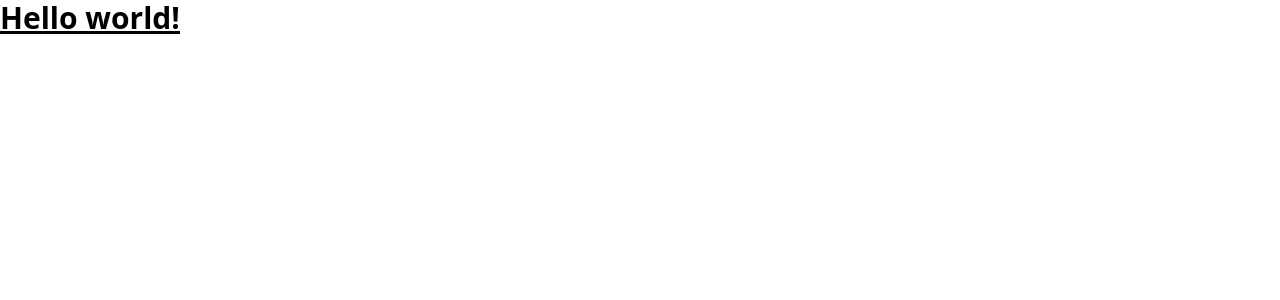
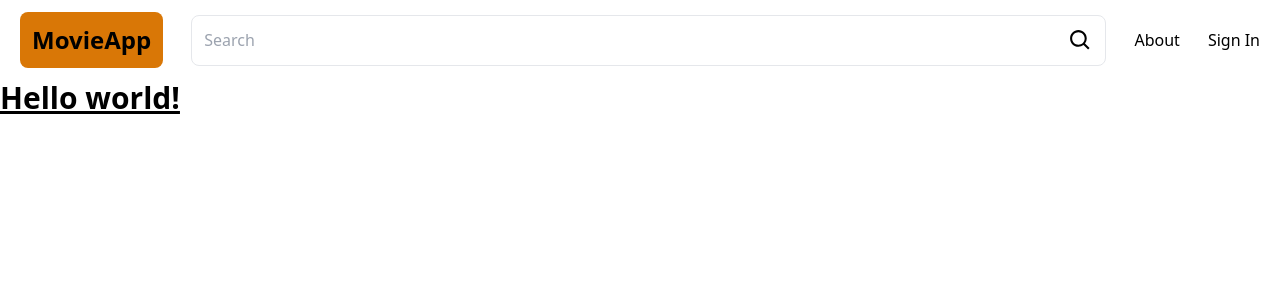
Before and after one commit to g1dotcom/movieapp-NextJS-, a Next.js app: page / in a window 1280 px wide. Shown: the top 300 px of the page. Built offline with nearby package versions, Linux system fonts and the light colour scheme.

Commit message:
created menu.jsx and header.jsx

```diff
--- a/package.json
+++ b/package.json
@@ -11,7 +11,8 @@
   "dependencies": {
     "next": "13.2.4",
     "react": "18.2.0",
-    "react-dom": "18.2.0"
+    "react-dom": "18.2.0",
+    "react-icons": "^4.8.0"
   },
   "devDependencies": {
     "autoprefixer": "^10.4.14",
--- a/src/app/layout.jsx
+++ b/src/app/layout.jsx
@@ -1,10 +1,18 @@
 import React from "react";
+
+//Css
 import "./globals.css";
+
+//components
+import Header from "@/components/Header";
 
 const layout = ({ children }) => {
   return (
     <html lang="en">
-      <body>{children}</body>
+      <body>
+        <Header />
+        {children}
+      </body>
     </html>
   );
 };
--- /dev/null
+++ b/src/components/Header.jsx
@@ -0,0 +1,41 @@
+import React from "react";
+
+//react-icons
+import { BiSearch } from "react-icons/bi";
+
+//components
+import MenuItem from "./MenuItem";
+
+const Header = () => {
+  const menu = [
+    {
+      name: "About",
+      url: "/about",
+    },
+    {
+      name: "Sign In",
+      url: "/login",
+    },
+  ];
+
+  return (
+    <div className="flex items-center gap-7 h-20 p-5">
+      <div className="bg-amber-600 rounded-lg p-3 text-2xl font-bold">
+        MovieApp
+      </div>
+      <div className="flex flex-1 items-center gap-2 border p-3 rounded-lg">
+        <input
+          className="outline-none flex-1"
+          type="text"
+          placeholder="Search"
+        />
+        <BiSearch size={25} />
+      </div>
+      {menu.map((mn, i) => (
+        <MenuItem mn={mn} key={i} />
+      ))}
+    </div>
+  );
+};
+
+export default Header;
--- /dev/null
+++ b/src/components/MenuItem.jsx
@@ -0,0 +1,7 @@
+import React from "react";
+
+const MenuItem = ({ mn }) => {
+  return <div>{mn.name}</div>;
+};
+
+export default MenuItem;
```
Also changed, not shown: 1 other file (tests, documents, lock files or other folders).
